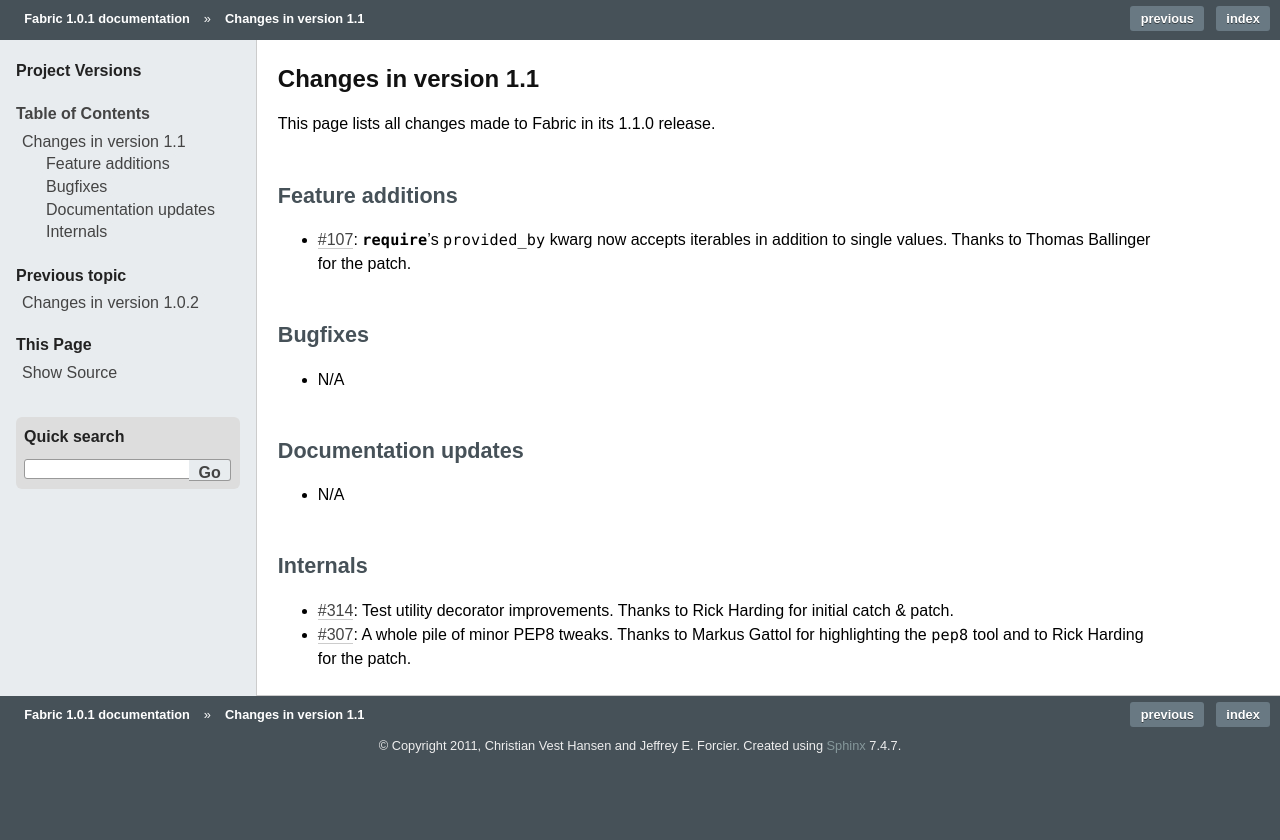
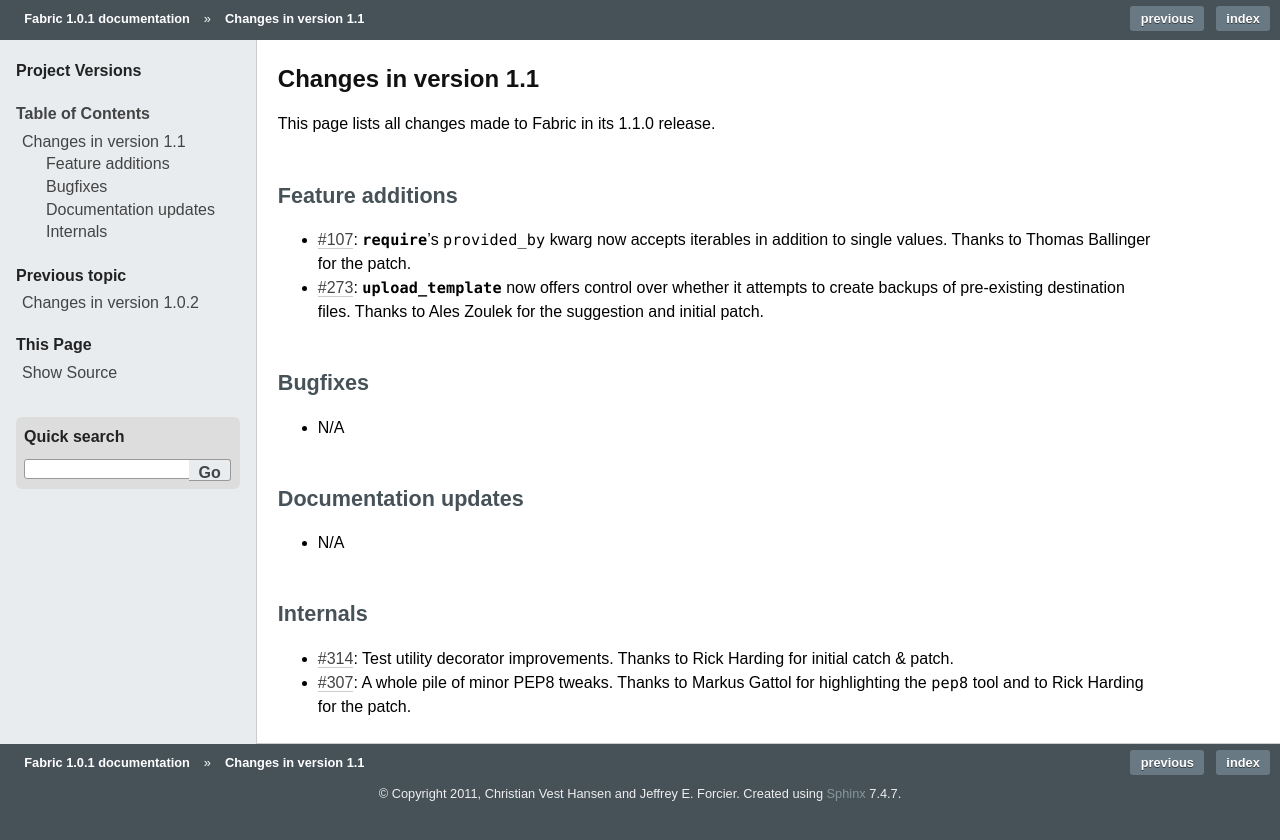
Before and after one commit to fabric/fabric, a Sphinx documentation site: the page built from docs/changes/1.1.rst, in a window 1280 px wide. Shown: the top 840 px of the page. Built offline with Sphinx 7.4.7, drawn with Linux system fonts in a browser that asks for light colours.

Commit message:
Add changelog entries re #273

```diff
--- a/docs/changes/1.1.rst
+++ b/docs/changes/1.1.rst
@@ -11,6 +11,9 @@
 * :issue:`107`: `~fabric.operations.require`'s ``provided_by`` kwarg now
   accepts iterables in addition to single values. Thanks to Thomas Ballinger
   for the patch.
+* :issue:`273`: `~fabric.contrib.files.upload_template` now offers control over
+  whether it attempts to create backups of pre-existing destination files.
+  Thanks to Ales Zoulek for the suggestion and initial patch.
 
 Bugfixes
 ========
```
Also changed, not shown: 1 other file.
